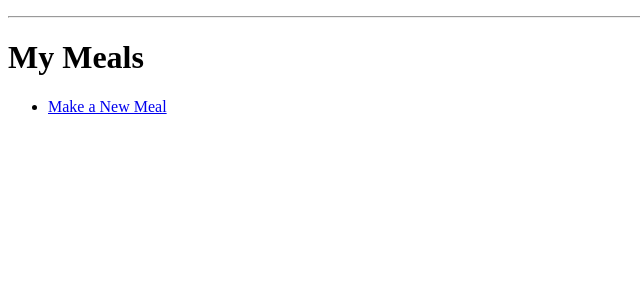
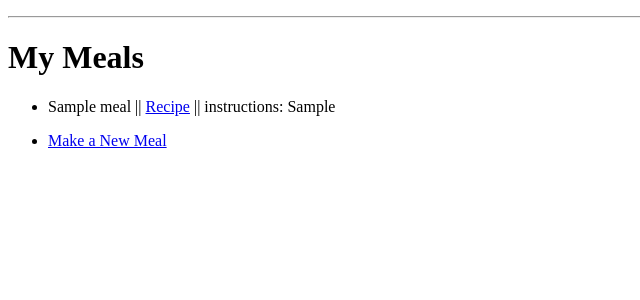
Before and after one commit to annalina0810/MyMealMate, a Django app: page /MyMealMate/my_meals/ in a window 1280 px wide. Shown: the part 264-564 px from the top of the page, without its empty margins (0-640 px from the left). Run offline with Django 3.2, Linux system fonts and the light colour scheme; tables that the repository leaves empty hold one stand-in row (values such as "Sample post").

Commit message:
display meals in myMeals

```diff
--- a/MyMealMate/views.py
+++ b/MyMealMate/views.py
@@ -4,75 +4,90 @@ from django.shortcuts import redirect
 from django.urls import reverse
 from django.contrib.auth import authenticate, login, logout
 from django.contrib.auth.decorators import login_required
+from MyMealMate.models import *
+
 
 def home(request):
     context_dict = {}
 
-    response = render(request, 'MyMealMate/home.html', context = context_dict)
+    response = render(request, 'MyMealMate/home.html', context=context_dict)
     return response
+
 
 def signup(request):
     context_dict = {}
 
-    response = render(request, 'MyMealMate/signup.html', context = context_dict)
+    response = render(request, 'MyMealMate/signup.html', context=context_dict)
     return response
+
 
 def user_hub(request):
     context_dict = {}
 
-    response = render(request, 'MyMealMate/user_hub.html', context = context_dict)
+    response = render(request, 'MyMealMate/user_hub.html', context=context_dict)
     return response
+
 
 def profile(request):
     context_dict = {}
 
-    response = render(request, 'MyMealMate/profile.html', context = context_dict)
+    response = render(request, 'MyMealMate/profile.html', context=context_dict)
     return response
+
 
 def edit_profile(request):
     context_dict = {}
 
-    response = render(request, 'MyMealMate/edit_profile.html', context = context_dict)
+    response = render(request, 'MyMealMate/edit_profile.html', context=context_dict)
     return response
+
 
 def my_meals(request):
     context_dict = {}
+    meals = Meal.objects.all()
+    context_dict["meals"] = meals
 
-    response = render(request, 'MyMealMate/my_meals.html', context = context_dict)
+    response = render(request, 'MyMealMate/my_meals.html', context=context_dict)
     return response
+
 
 def new_meal(request):
     context_dict = {}
 
-    response = render(request, 'MyMealMate/new_meal.html', context = context_dict)
+    response = render(request, 'MyMealMate/new_meal.html', context=context_dict)
     return response
+
 
 def meal(request):
     context_dict = {}
 
-    response = render(request, 'MyMealMate/meal.html', context = context_dict)
+    response = render(request, 'MyMealMate/meal.html', context=context_dict)
     return response
+
 
 def edit_meal(request):
     context_dict = {}
 
-    response = render(request, 'MyMealMate/edit_meal.html', context = context_dict)
+    response = render(request, 'MyMealMate/edit_meal.html', context=context_dict)
     return response
+
 
 def shopping_list(request):
     context_dict = {}
 
-    response = render(request, 'MyMealMate/shopping_list.html', context = context_dict)
+    response = render(request, 'MyMealMate/shopping_list.html', context=context_dict)
     return response
+
 
 def edit_shopping_list(request):
     context_dict = {}
 
-    response = render(request, 'MyMealMate/edit_shopping_list.html', context = context_dict)
+    response = render(request, 'MyMealMate/edit_shopping_list.html', context=context_dict)
     return response
+
 
 def schedule(request):
     context_dict = {}
 
-    response = render(request, 'MyMealMate/schedule.html', context = context_dict)
+    response = render(request, 'MyMealMate/schedule.html', context=context_dict)
     return response
--- a/templates/MyMealMate/home.html
+++ b/templates/MyMealMate/home.html
@@ -1,4 +1,5 @@
 <!DOCTYPE html>
+{% extends 'MyMealMate/base.html' %}
 {% load staticfiles %}
 {%load MyMealMate_template_tags%}
 
--- a/templates/MyMealMate/my_meals.html
+++ b/templates/MyMealMate/my_meals.html
@@ -8,6 +8,19 @@
 
 {% block body_block %}
 <h1>My Meals</h1>
+    {% if meals %}
+    <ul>
+        {% for m in meals %}
+        {%if m.url and m.instructions%}
+            <li>{{m.name}} ||  <a href="{{m.url}}">Recipe</a> || instructions: {{m.instructions}}</li>
+        {%else%}
+            <li>{{m.name}}</li>
+        {%endif%}
+        {% endfor %}
+    </ul>
+    {%else%}
+    <p>No meals</p>
+    {%endif%}
 <ul>
     <li><a href="{% url 'MyMealMate:new_meal' %}">Make a New Meal</a></li>
 </ul>
```
